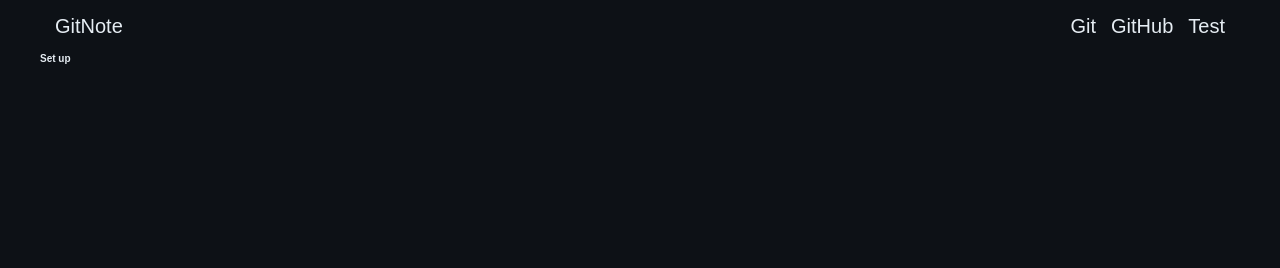
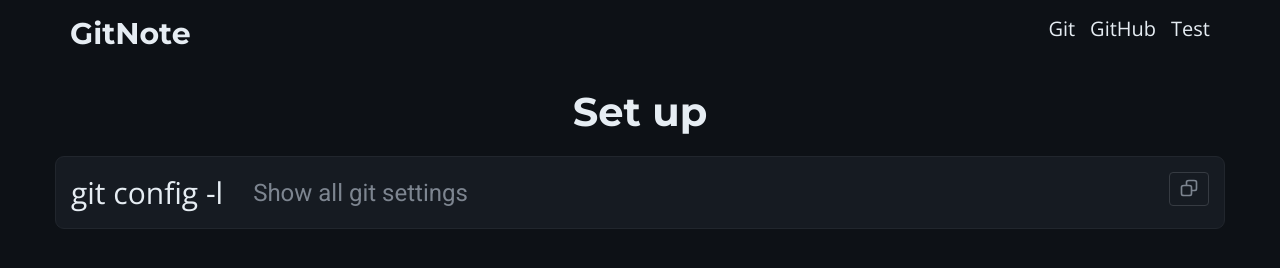
Before and after one commit to Bobr2004/GitNoteCss, a plain HTML site: page index.html in a window 1280 px wide. Drawn offline with nearby package versions, Linux system fonts and the light colour scheme.

Commit message:
previous again

```diff
--- a/base.css
+++ b/base.css
@@ -1,3 +1,6 @@
+@import url('https://fonts.googleapis.com/css2?family=Montserrat:wght@400;700&family=Open+Sans:wght@400;700&family=Roboto:ital@0;1&display=swap');
+
+
 html {
     box-sizing: border-box;
 }
@@ -8,7 +11,9 @@ html {
 }
 
 h1,h2,h3,h4,h5,h6 {
-    font-size: inherit;
+    /*font-size: inherit;*/
+    font-family: 'Montserrat', sans-serif;
+    font-size: 1.5em;
 }
 
 a, a:visited, a:hover {
@@ -20,15 +25,25 @@ ul li {
     list-style: none;
 }
 
+button {
+    border: none;
+    outline: none;
+    background: inherit;
+    color: inherit;
+    font-size: inherit;
+}
+
 :root {
     font-size: 10px;
     --black: #0d1116;
     --black-object: #161b22;
     --black-border: #21262d;
     --white-text: #e6edf3;
+    --gray-text: #7d8590;
 }
 
 .container {
+    padding:  0 1.5rem;
     max-width: 1200px;
     margin: 0 auto;
 }
@@ -37,5 +52,12 @@ body {
     background: var(--black);
     min-height: 100vh;
     color: var(--white-text);
-    font-family: sans-serif;
+    font-family: 'Open Sans', sans-serif;
+    font-weight: 400;
 }
+
+@media (max-width: 700px) {
+    :root {
+        font-size: 8px;
+    }
+}
--- a/block.css
+++ b/block.css
@@ -0,0 +1,48 @@
+.block {
+    margin: 2rem 0;
+    display: flex;
+    flex-direction: column;
+    align-items: center;
+    gap: 2rem;
+}
+
+.block__header {
+    font-size: 4rem;
+    font-weight: 700;
+}
+
+.block__code {
+    padding: 1.5rem 6.2rem 1.5rem 1.5rem;
+    width: 100%;
+    background: var(--black-object);
+    border: 1px solid var(--black-border);
+    border-radius: 9px;
+    display: flex;
+    flex-wrap: wrap;
+    align-items: center;
+    gap: 3rem;
+    position: relative;
+}
+
+.block__code-copy {
+    position: absolute;
+    right: 1.5rem;
+    top: 1.5rem;
+
+    box-sizing: content-box;
+    width: 2rem;
+    padding: 0.5rem 0.9rem;
+    border: 1px solid #363b42;
+    border-radius: 4px;
+
+}
+
+.block__code-command {
+    font-size: 3rem;
+}
+
+.block__code-explaining {
+    font-size: 2.4rem;
+    font-family: 'Roboto', sans-serif;
+    color: var(--gray-text);
+}
--- a/index.html
+++ b/index.html
@@ -15,9 +15,9 @@
     <header class="header">
         <div class="container">
             <nav class="header__inner">
-                    <a href="" class="header__logo">GitNote</a>
-                    <input type="checkbox" id ="cb1">
-                    <label class = "header__toggle" for="cb1"></label>
+                <a href="" class="header__logo"><h2 class="header__logo-text">GitNote</h2></a>
+                <input type="checkbox" id="cb1">
+                <label class="header__toggle" for="cb1"></label>
                 <ul class="header__menu">
                     <li class="header__menu-item"><a href="" class="header__menu-link">Git</a></li>
                     <li class="header__menu-item"><a href="" class="header__menu-link">GitHub</a></li>
@@ -30,7 +30,24 @@
         <div class="container">
             <section class="block">
                 <h2 class="block__header">Set up</h2>
-
+                <div class="block__code">
+                    <button class="block__code-copy" onclick = "copyCommand">
+                        <svg viewBox="0 0 24 24" fill="none" xmlns="http://www.w3.org/2000/svg">
+                            <g id="SVGRepo_bgCarrier" stroke-width="0"></g>
+                            <g id="SVGRepo_tracerCarrier" stroke-linecap="round" stroke-linejoin="round"></g>
+                            <g id="SVGRepo_iconCarrier">
+                                <g id="Edit / Copy">
+                                    <path id="Vector"
+                                          d="M9 9V6.2002C9 5.08009 9 4.51962 9.21799 4.0918C9.40973 3.71547 9.71547 3.40973 10.0918 3.21799C10.5196 3 11.0801 3 12.2002 3H17.8002C18.9203 3 19.4801 3 19.9079 3.21799C20.2842 3.40973 20.5905 3.71547 20.7822 4.0918C21.0002 4.51962 21.0002 5.07967 21.0002 6.19978V11.7998C21.0002 12.9199 21.0002 13.48 20.7822 13.9078C20.5905 14.2841 20.2839 14.5905 19.9076 14.7822C19.4802 15 18.921 15 17.8031 15H15M9 9H6.2002C5.08009 9 4.51962 9 4.0918 9.21799C3.71547 9.40973 3.40973 9.71547 3.21799 10.0918C3 10.5196 3 11.0801 3 12.2002V17.8002C3 18.9203 3 19.4801 3.21799 19.9079C3.40973 20.2842 3.71547 20.5905 4.0918 20.7822C4.5192 21 5.07899 21 6.19691 21H11.8036C12.9215 21 13.4805 21 13.9079 20.7822C14.2842 20.5905 14.5905 20.2839 14.7822 19.9076C15 19.4802 15 18.921 15 17.8031V15M9 9H11.8002C12.9203 9 13.4801 9 13.9079 9.21799C14.2842 9.40973 14.5905 9.71547 14.7822 10.0918C15 10.5192 15 11.079 15 12.1969L15 15"
+                                          stroke="#7d8590" stroke-width="2" stroke-linecap="round"
+                                          stroke-linejoin="round"></path>
+                                </g>
+                            </g>
+                        </svg>
+                    </button>
+                    <p class="block__code-command">git config -l</p>
+                    <p class="block__code-explaining">Show all git settings</p>
+                </div>
             </section>
         </div>
     </main>
```
Lines whose indentation alone changed are shown as unchanged.
